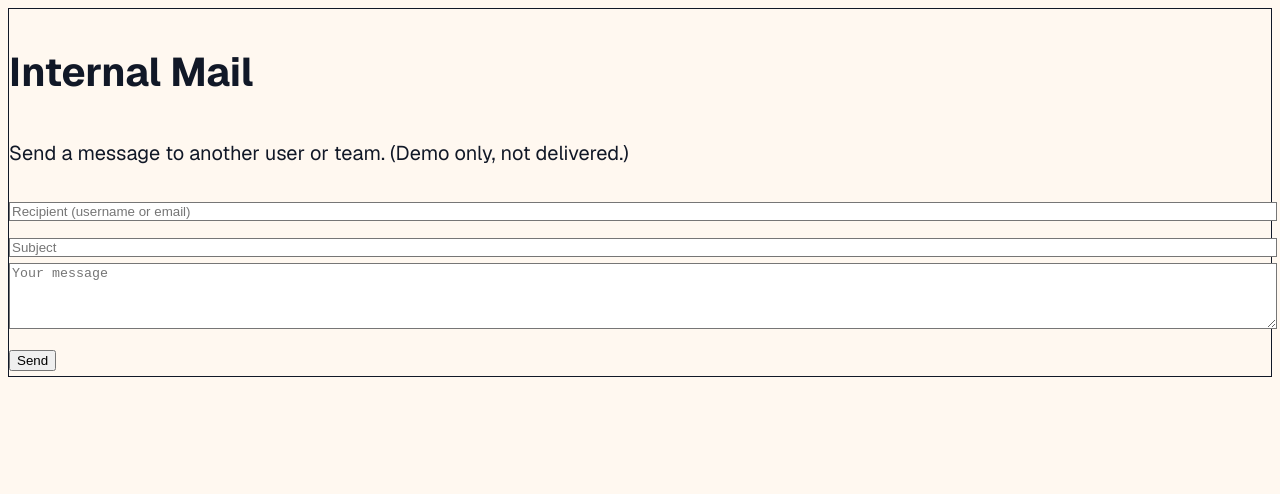
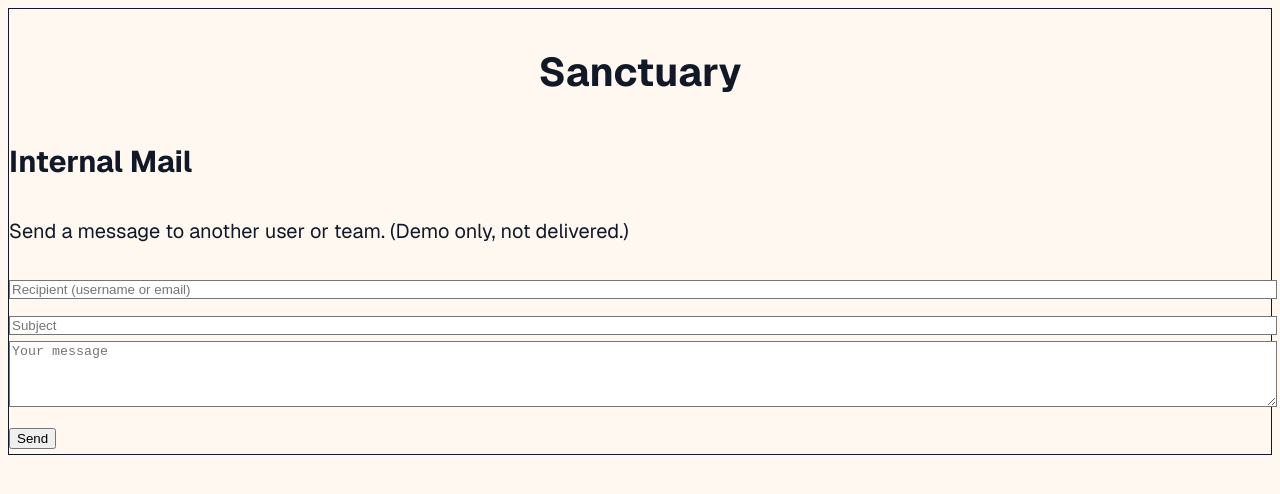
Before and after one commit to Shellzonit/auralis-sanctuary-, a Next.js app: page /mail in a window 1280 px wide. Shown: the top 494 px of the page. Built offline with nearby package versions, Linux system fonts and the light colour scheme.

Commit message:
Add 'Sanctuary' heading to contact page

```diff
--- a/app/mail/page.tsx
+++ b/app/mail/page.tsx
@@ -19,7 +19,8 @@ export default function MailPage() {
 
   return (
     <div className="max-w-xl mx-auto mt-12 p-6 bg-white rounded-xl shadow border border-rose-100">
-      <h1 className="text-2xl font-bold mb-4 text-rose-700">Internal Mail</h1>
+      <h1 className="text-4xl font-extrabold mb-6 text-rose-800 text-center tracking-wide">Sanctuary</h1>
+      <h2 className="text-2xl font-bold mb-4 text-rose-700">Internal Mail</h2>
       <p className="mb-4 text-gray-700">Send a message to another user or team. (Demo only, not delivered.)</p>
       {sent ? (
         <div className="text-green-700 font-semibold mb-4">Message sent!</div>
```
